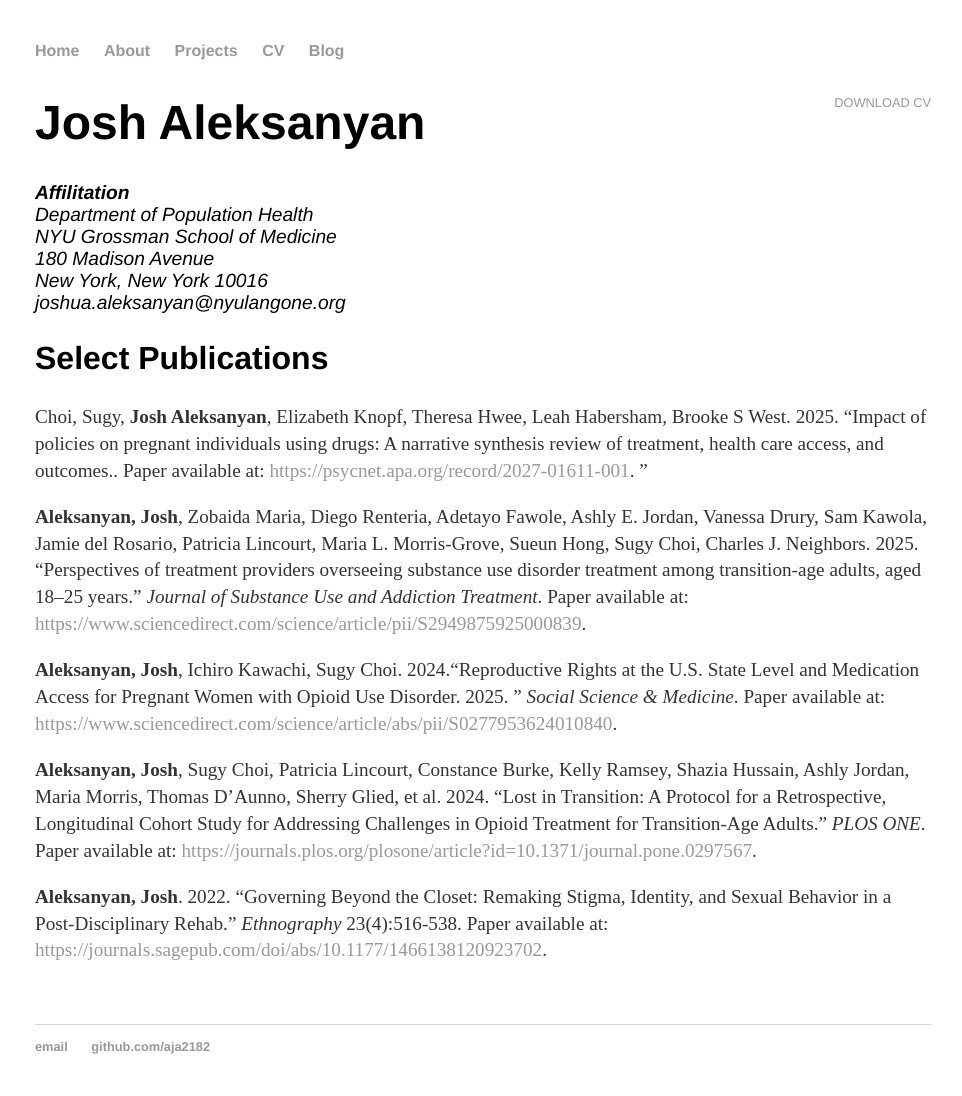
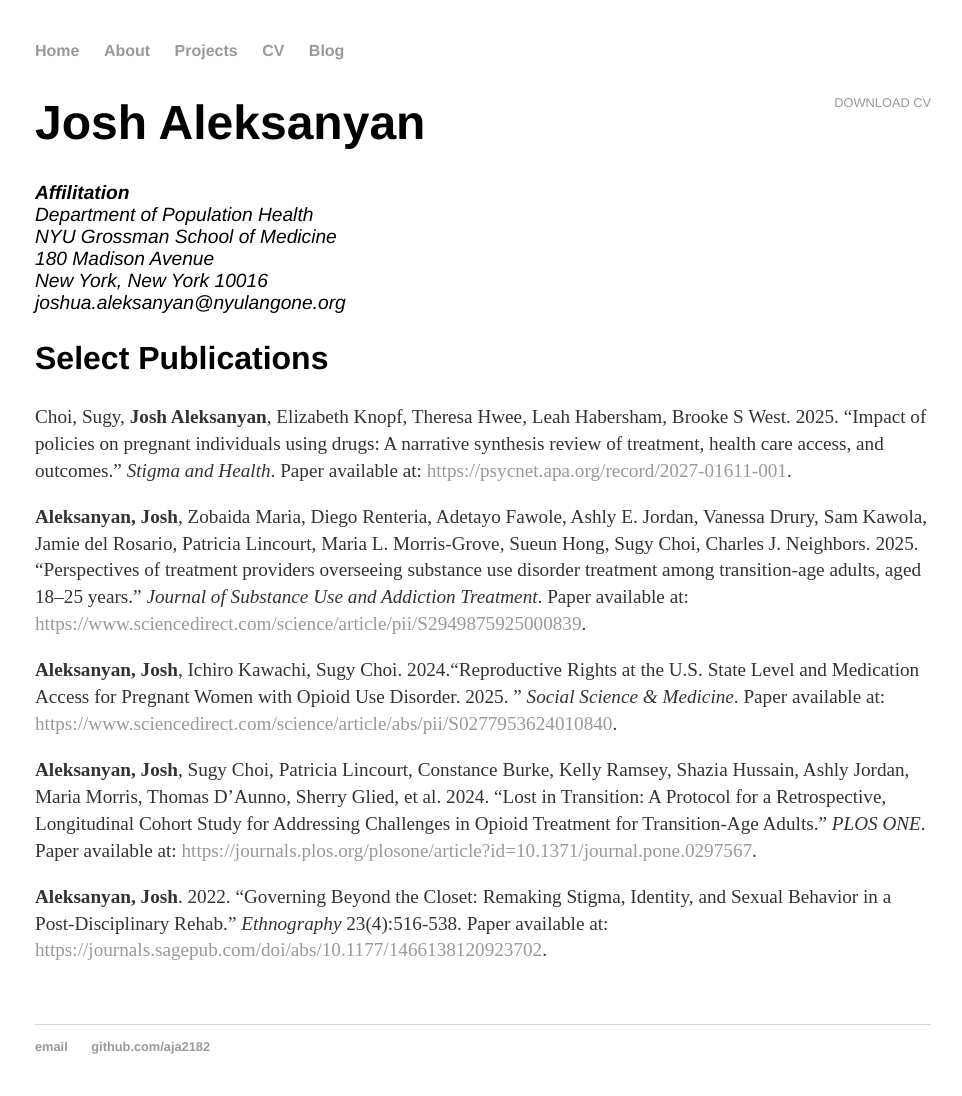
Before and after one commit to aja2182/aja2182.github.io, a Jekyll site: the page built from cv/index.html, in a window 1280 px wide. Shown: the whole page, without its empty margins (157-1119 px from the left). Built offline with Jekyll 4.4.1, drawn with Linux system fonts in a browser that asks for light colours.

Commit message:
Update index.html

```diff
--- a/cv/index.html
+++ b/cv/index.html
@@ -18,7 +18,7 @@
 					<h2>Select Publications</h2>
 
 
-	    <p>Choi, Sugy, <strong>Josh Aleksanyan</strong>, Elizabeth Knopf, Theresa Hwee, Leah Habersham, Brooke S West. 2025. <q>Impact of policies on pregnant individuals using drugs: A narrative synthesis review of treatment, health care access, and outcomes.</i>. Paper available at: <a href="#">https://psycnet.apa.org/record/2027-01611-001</a>.
+	    <p>Choi, Sugy, <strong>Josh Aleksanyan</strong>, Elizabeth Knopf, Theresa Hwee, Leah Habersham, Brooke S West. 2025. <q>Impact of policies on pregnant individuals using drugs: A narrative synthesis review of treatment, health care access, and outcomes.</q> <i>Stigma and Health</i>. Paper available at: <a href="#">https://psycnet.apa.org/record/2027-01611-001</a>.
 
 		<p><strong>Aleksanyan, Josh</strong>, Zobaida Maria, Diego Renteria, Adetayo Fawole, Ashly E. Jordan, Vanessa Drury, Sam Kawola, Jamie del Rosario, Patricia Lincourt, Maria L. Morris-Grove, Sueun Hong, Sugy Choi, Charles J. Neighbors. 2025. <q>Perspectives of treatment providers overseeing substance use disorder treatment among transition-age adults, aged 18–25 years.</q> <i>Journal of Substance Use and Addiction Treatment</i>. Paper available at: <a href="#">https://www.sciencedirect.com/science/article/pii/S2949875925000839</a>.
 
```
